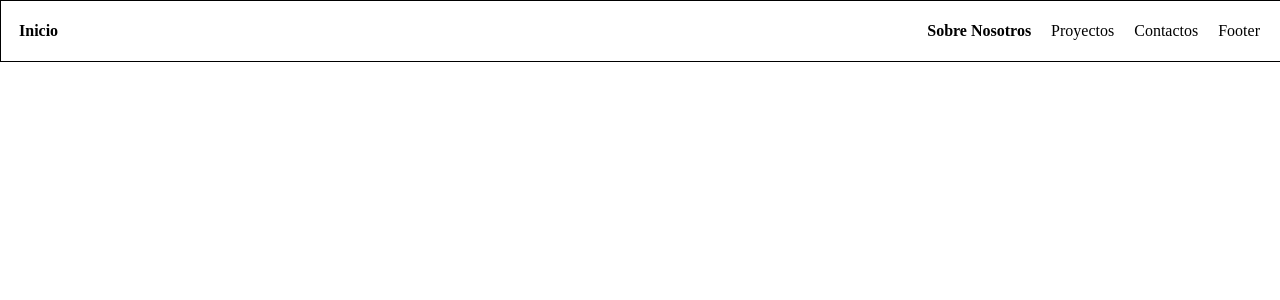
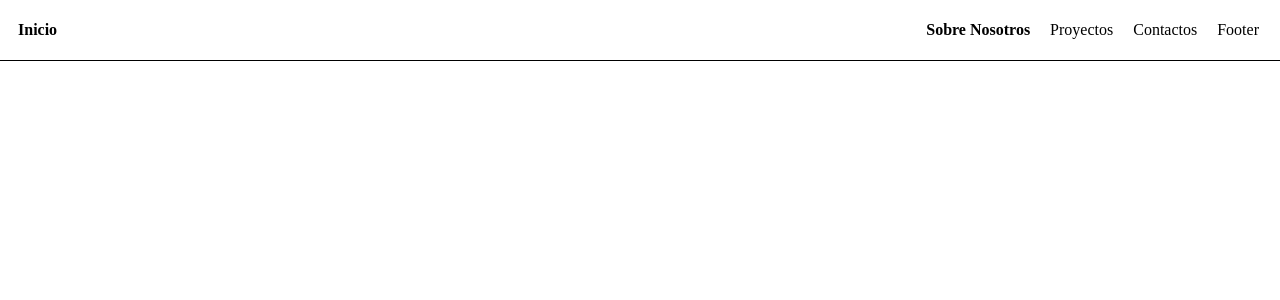
Before and after one commit to FacuNan/FacNanComputer-Angular-, an Angular app: page /home in a window 1280 px wide. Shown: the top 300 px of the page. Built offline with nearby package versions, Linux system fonts and the light colour scheme.

Commit message:
Correccion Sobre-nosotros

```diff
--- a/src/app/componentes/encabezado/encabezado.component.css
+++ b/src/app/componentes/encabezado/encabezado.component.css
@@ -21,8 +21,8 @@ body {
 
 .inicio{
     display:flex;
-    padding:5px;
     align-items: center ;
+    margin:5px;
 }
 
 .encabezado {
@@ -31,7 +31,7 @@ body {
     height: 60px;
     display: flex;
     align-items: center;
-    border: solid 1px black;
+    border-bottom: solid 1px black;
 }
 
 .encabezado__lista {
--- a/src/app/componentes/sobre-nosotros/sobre-nosotros.component.css
+++ b/src/app/componentes/sobre-nosotros/sobre-nosotros.component.css
@@ -1,46 +1,44 @@
-.sobre__nosotros{
-    height:calc(100vh - 70px);
-    width:100%;
+.sobre__nosotros {
+    height: calc(100vh - 70px);
+    width: 100%;
     background: url("https://images.unsplash.com/photo-1559657693-e816ff3bd9af?ixlib=rb-4.0.3&ixid=MnwxMjA3fDB8MHxwaG90by1wYWdlfHx8fGVufDB8fHx8&auto=format&fit=crop&w=871&q=80") no-repeat;
     background-size: cover;
     display: flex;
     flex-direction: column;
     justify-content: center;
     align-items: center;
-color:white;
+    color: white;
+
 
 }
 
-.sobre__nosotros-info{
+.sobre__nosotros-info {
     text-align: center;
     background-color: rgba(0, 0, 0, 0.7);
-    height:300px;
-    margin: 0px 30px ;
+    height: 300px;
+    width:800px;
     display: flex;
     flex-direction: column;
     justify-content: center;
     align-items: center;
-    border-radius:10px;
+    border-radius: 10px;
+    margin: 0px 10px;
+    padding:20px;
 }
 
-.sobre__nosotros-info h1{
+.sobre__nosotros-info h1 {
     color: var(--azul);
     margin: 10px;
     font-size: 30px;
 }
 
-.sobre__nosotros-img{
-    width:900px;
-    margin: 0px 30px ;
+.sobre__nosotros-img {
+    width: 900px;
+    margin: 0px 30px;
     display: flex;
     justify-content: space-between;
 }
 
-.luna{
-    width:200px;
-
+.luna {
+    width: 200px;
 }
-
-#estrella{
-   width:50px;
-}
--- a/src/app/componentes/sobre-nosotros/sobre-nosotros.component.html
+++ b/src/app/componentes/sobre-nosotros/sobre-nosotros.component.html
@@ -4,7 +4,7 @@
         <article class="sobre__nosotros-img">
             <img class="imagen-desvanecimiento luna " src="./assets/img/astronauta-luna.png" alt="">
 
-            <img id="estrella "src="./assets/img/Estrella.png" alt="">
+            <img width="200px"id="estrella"src="./assets/img/Estrella.png" alt="">
 
         </article>
         <article class="sobre__nosotros-info">
--- a/src/app/servicios/empresa.service.ts
+++ b/src/app/servicios/empresa.service.ts
@@ -11,7 +11,7 @@ export class EmpresaService {
   constructor(private http: HttpClient) { }
 
 public lista():Observable<Empresa[]>{
-  return this.http.get<Empresa[]>(this.url + "/informacion");
+  return this.http.get<Empresa[]>(this.url + "/home");
 }
 
 public detalles(id: number):Observable<Empresa>{
```
